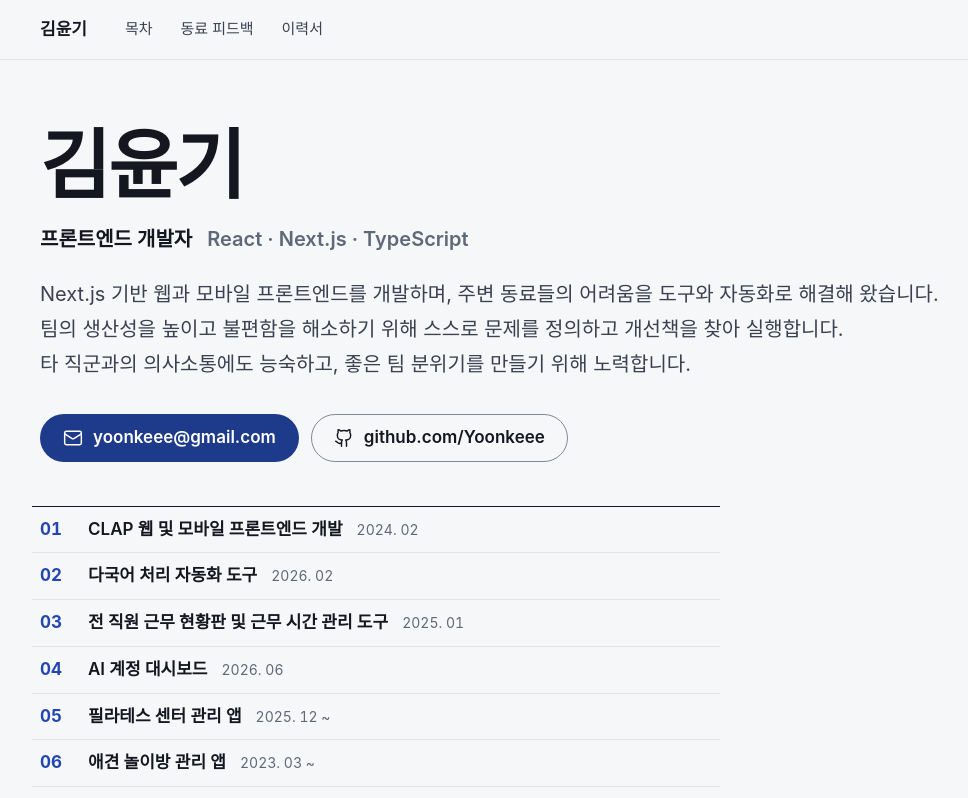
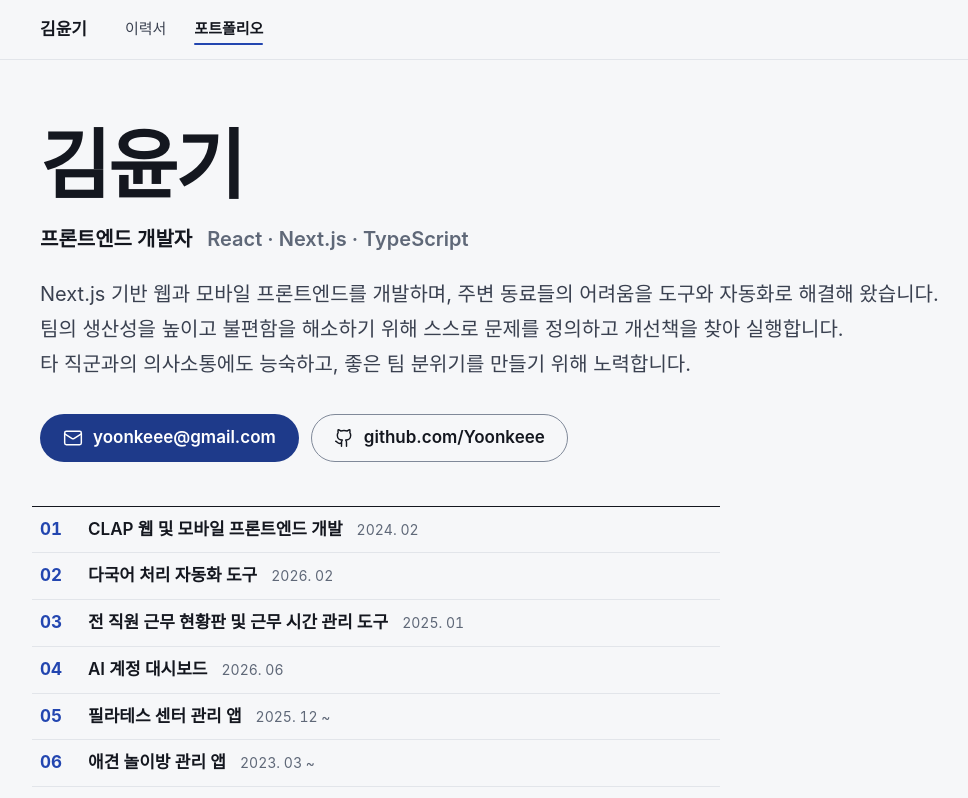
Before and after one commit to Yoonkeee/yoonkeee.github.io, a Next.js app: page /pf/ in a window 1280 px wide. Shown: the top 798 px of the page, without its empty margins (8-976 px from the left). Built offline with nearby package versions, Linux system fonts and the light colour scheme; a web font is replaced by a local one.

Commit message:
feat: 머리글을 이력서와 포트폴리오 두 항목으로 줄이고 현재 페이지를 표시

```diff
--- a/src/app/page.tsx
+++ b/src/app/page.tsx
@@ -18,7 +18,7 @@ export default function HomePage() {
       <a className="skip-link" href="#main">
         본문으로 건너뛰기
       </a>
-      <SiteHeader links={PAGES.map((page) => ({ href: page.href, label: page.title }))} />
+      <SiteHeader />
       <main id="main">
         <Hero>
           <PageChoice pages={PAGES} />
--- a/src/app/pf/page.tsx
+++ b/src/app/pf/page.tsx
@@ -9,12 +9,6 @@ import { feedback, profile, projects } from "@/data/portfolio";
 import { pageMetadata, ROUTES } from "@/data/site";
 
 export const metadata = pageMetadata(`${profile.name} 포트폴리오`, ROUTES.portfolio);
-
-const HEADER_LINKS = [
-  { href: "#toc", label: "목차" },
-  { href: "#feedback", label: "동료 피드백" },
-  { href: ROUTES.resume, label: "이력서" },
-];
 
 const TOC = [
   ...projects.map((project) => ({ href: `#${project.id}`, no: project.no, title: project.title, note: project.since })),
@@ -32,7 +26,7 @@ export default function PortfolioPage() {
       <a className="skip-link" href="#main">
         본문으로 건너뛰기
       </a>
-      <SiteHeader links={HEADER_LINKS} />
+      <SiteHeader current={ROUTES.portfolio} />
       <main id="main">
         <Hero>
           <Toc entries={TOC} />
--- a/src/components/SiteHeader.module.css
+++ b/src/components/SiteHeader.module.css
@@ -50,3 +50,20 @@
 .links a:active {
   background: rgb(20 23 31 / 0.1);
 }
+
+.links a[aria-current="page"] {
+  position: relative;
+  color: var(--ink);
+  font-weight: 700;
+}
+
+.links a[aria-current="page"]::after {
+  content: "";
+  position: absolute;
+  right: 10px;
+  bottom: 7px;
+  left: 10px;
+  height: 2px;
+  border-radius: 1px;
+  background: var(--accent-ink);
+}
--- a/src/components/SiteHeader.tsx
+++ b/src/components/SiteHeader.tsx
@@ -3,9 +3,12 @@ import { profile } from "@/data/portfolio";
 import { ROUTES } from "@/data/site";
 import styles from "./SiteHeader.module.css";
 
-export type HeaderLink = { href: string; label: string };
+const PAGES = [
+  { href: ROUTES.resume, label: "이력서" },
+  { href: ROUTES.portfolio, label: "포트폴리오" },
+];
 
-export function SiteHeader({ links }: { links: HeaderLink[] }) {
+export function SiteHeader({ current }: { current?: string }) {
   return (
     <header className={styles.header}>
       <div className={`container ${styles.inner}`}>
@@ -14,9 +17,11 @@ export function SiteHeader({ links }: { links: HeaderLink[] }) {
         </Link>
         <nav aria-label="주요 메뉴">
           <ul className={styles.links}>
-            {links.map((link) => (
-              <li key={link.href}>
-                <Link href={link.href}>{link.label}</Link>
+            {PAGES.map((page) => (
+              <li key={page.href}>
+                <Link href={page.href} aria-current={page.href === current ? "page" : undefined}>
+                  {page.label}
+                </Link>
               </li>
             ))}
           </ul>
```
Also changed, not shown: src/app/resume/page.tsx (+1 -6 lines).
